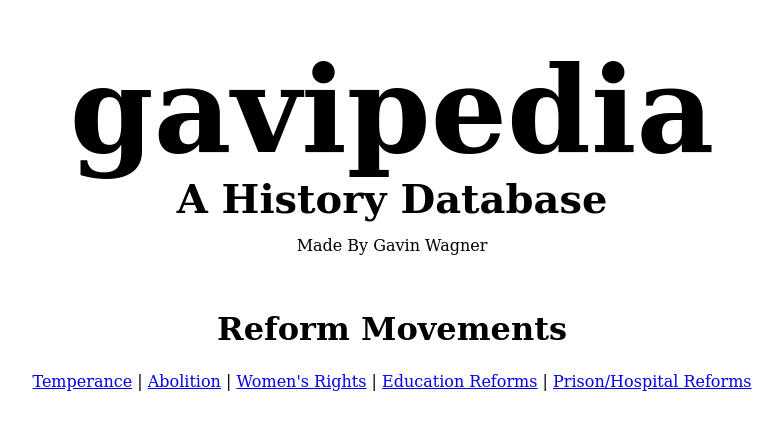
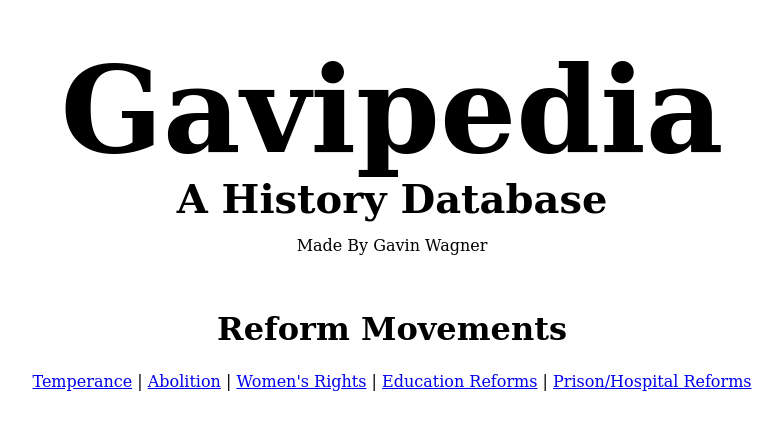
Before and after one commit to Wagner1013/gavipedia, a plain HTML site: page index.html in a window 1280 px wide. Shown: the whole page, without its empty margins (248-1030 px from the left). Drawn offline with Linux system fonts and the light colour scheme.

Commit message:
Undo Test

```diff
--- a/index.html
+++ b/index.html
@@ -6,7 +6,7 @@
     <meta name="viewport" content="width=device-width, initial-scale=1.0">
     <title>IndexPage</title>
     <br>
-    <h1 class="heading">gavipedia</h1>
+    <h1 class="heading">Gavipedia</h1>
     <h2 class="subheading">A History Database</h2>
     <p class="madeby">Made By Gavin Wagner</p>
 </head>
```
